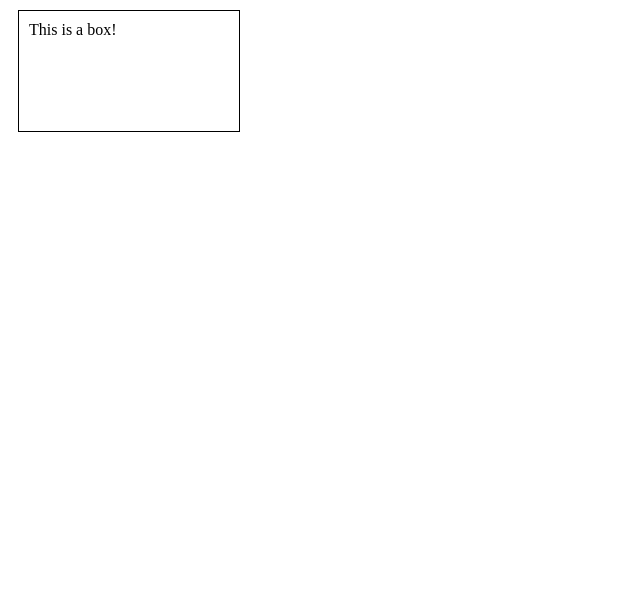
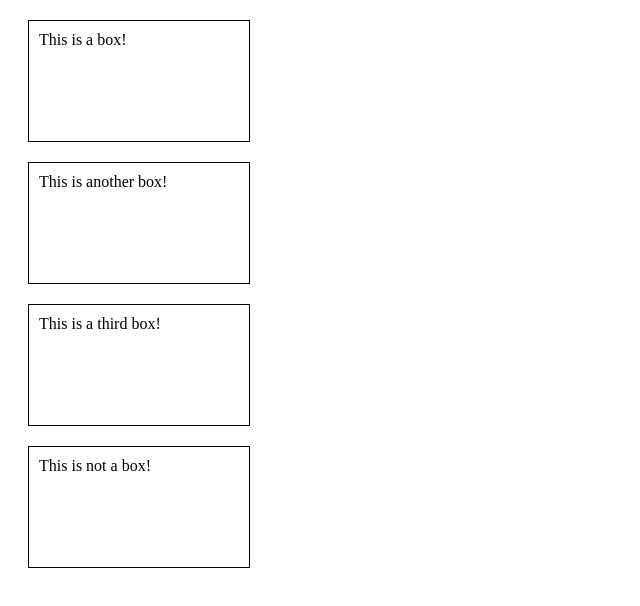
Before and after one commit to MissKluck/making-boxes, a website: page index.html in a window 1280 px wide. Shown: the whole page, without its empty margins (0-640 px from the left). Drawn offline with Linux system fonts and the light colour scheme.

Commit message:
added more boxes

```diff
--- a/index.html
+++ b/index.html
@@ -3,7 +3,7 @@
 <head>
   <meta charset="UTF-8">
   <meta name="viewport" content="width=device-width, initial-scale=1.0">
-  <title>Document</title>
+  <title>BOX</title>
   <link rel="stylesheet" href="styles.css">
 </head>
 <body>
@@ -11,5 +11,17 @@
     This is a box!
   </div>
 
+  <div class="box">
+    This is another box!
+  </div>
+
+  <div class="box">
+    This is a third box!
+  </div>
+
+  <div class="box">
+    This is not a box!
+  </div>
+
 </body>
 </html>
--- a/styles.css
+++ b/styles.css
@@ -3,5 +3,5 @@
     height: 100px;
     border: 1px solid black;
     padding: 10px;
-    margin: 10px;
+    margin: 20px;
   }
```
